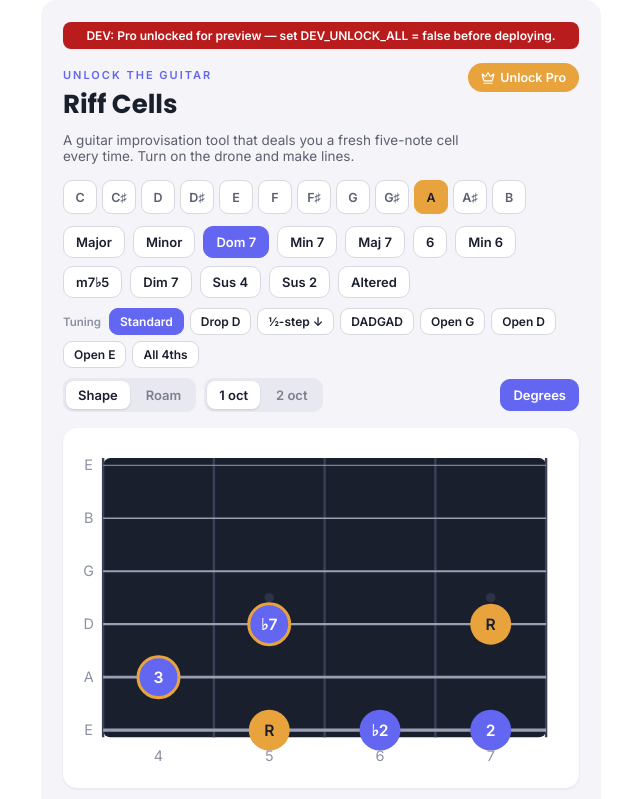
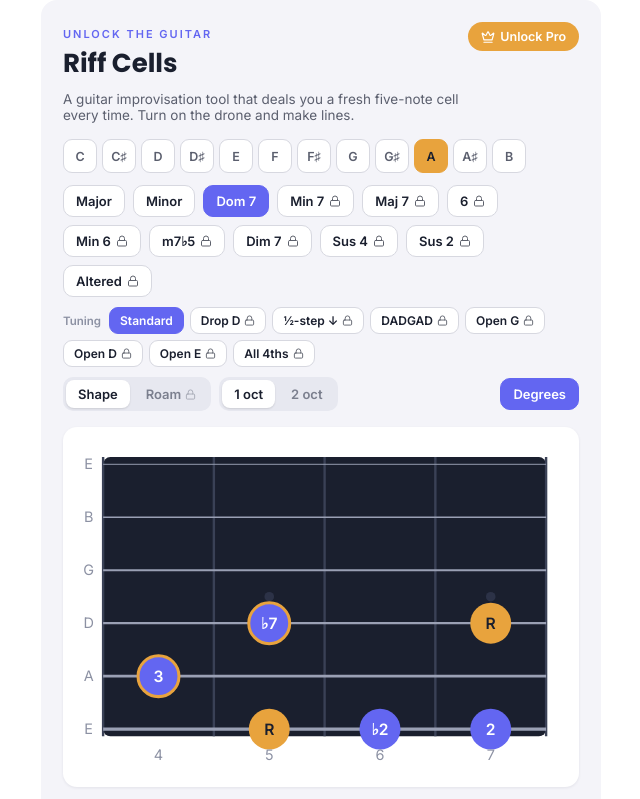
Before and after one commit to fretboardtools/riff-cells, a React (Vite) app: page / in a window 1280 px wide. Shown: the top 799 px of the page, without its empty margins (319-959 px from the left). Built offline with nearby package versions, Linux system fonts and the light colour scheme.

Commit message:
paywall implement

```diff
--- a/src/RiffCells.jsx
+++ b/src/RiffCells.jsx
@@ -4,8 +4,8 @@ import { Volume2, VolumeX, Shuffle, Play, Lock, Crown, Square, Star, Trash2 } fr
 /* ============================================================================
    DEV FLAG — set to false before you deploy, or all Pro features are free.
 ============================================================================ */
-const DEV_UNLOCK_ALL = true;
-const PRO_BUY_URL = "https://payhip.com/b/YOUR-PRO-PRODUCT";
+const DEV_UNLOCK_ALL = false;
+const PRO_BUY_URL = "https://payhip.com/b/RAJIP";
 
 const store = {
   get(k) { try { return localStorage.getItem(k); } catch { return null; } },
```
